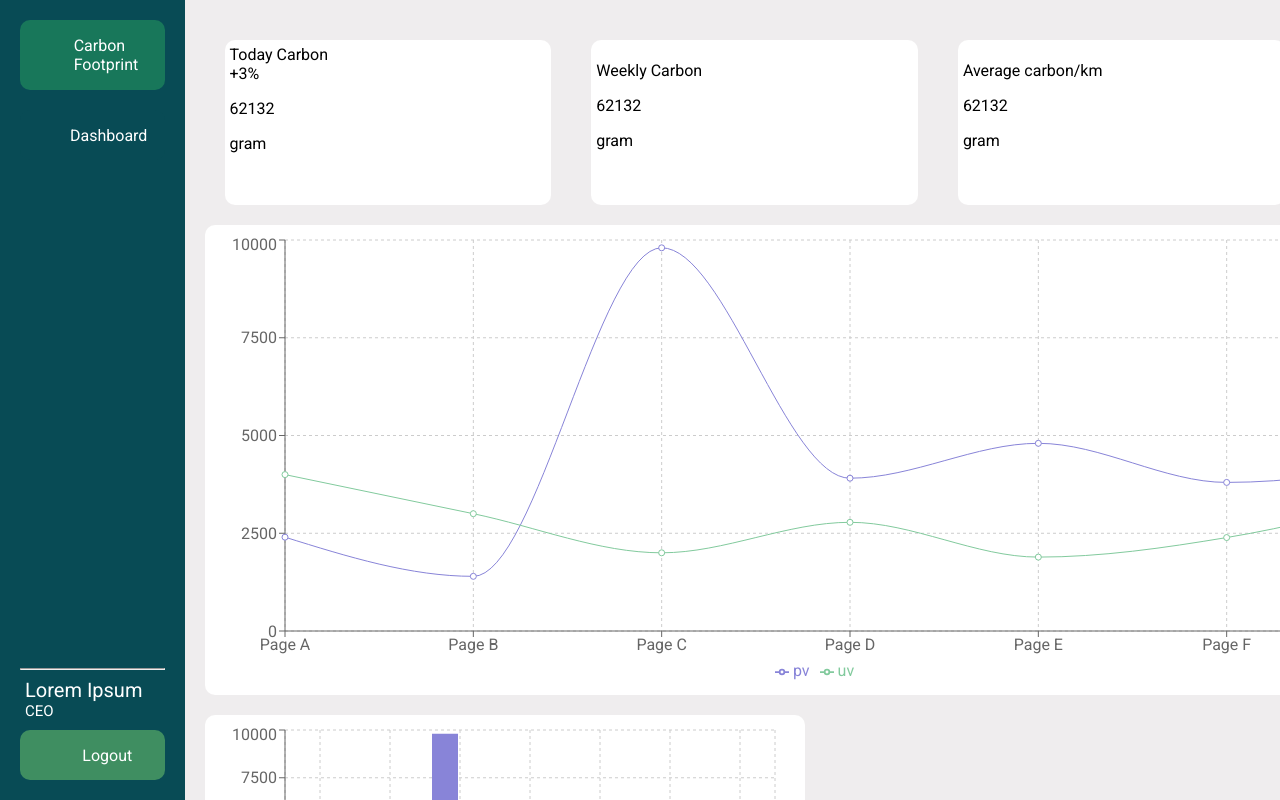
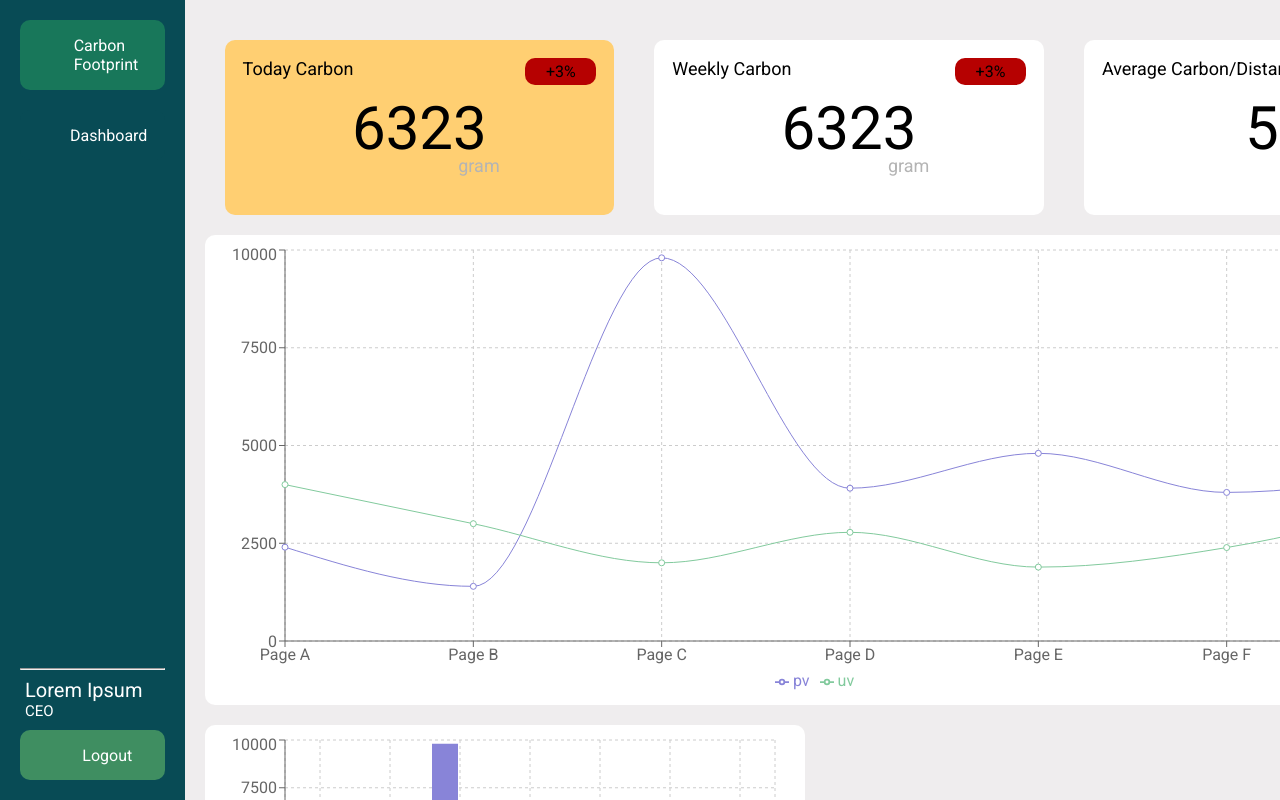
Before and after one commit to Perth27413/Cassandra, a Next.js app: page / in a window 1280 px wide. Shown: the top 800 px of the page. Built offline with nearby package versions, Linux system fonts and the light colour scheme.

Commit message:
card carbon v2 , active

```diff
--- a/components/card-carbon/Card.scss
+++ b/components/card-carbon/Card.scss
@@ -6,8 +6,8 @@
     justify-content: center;
     margin-top: 20px;
     margin-bottom: 20px;
-    width: 1100px;
-    height: 165px;
+    width: 1289px;
+    height: 175px;
     .card-item {
         display: block;
         box-sizing: border-box;
@@ -16,15 +16,63 @@
         border-radius: 10px;
         margin-left: 20px;
         margin-right: 20px;
-        padding: 5px;
+        padding: 18px;
 
-        transition: transform 600ms;
+        transition: 0.6s;
 
         &:hover {
+            cursor: pointer;
             background-color: #FFCF72;
             transform: scale(1.09);
         }
 
+        &:active {
+            transform: scale(0.97);
+        }
+
+        .top {
+            height: 25%;
+            display: flex;
+            flex-direction: row;
+            padding: 0;
+            .con-topic {
+                width: 80%;
+                text-align: start;
+                font-size: 18px;
+                margin: 0;
+            }
+            .con-percent {
+                background-color: #B60101;
+                width: 20%;
+                height: 27px;
+                border-radius: 10px;
+                text-align: center;
+                padding-top: 4px;
+                margin: 0;
+            }
+        }
+        .mid {
+            height: 45%;
+            padding: 0;
+            .volume {
+                margin: 0;
+                text-align: center;
+                font-size: 60px;
+            }
+        }
+        .bottom {
+            height: 30%;
+            padding: 0;
+            .text-gram {
+               margin: 0;
+               font-size: 18px;
+               color: #B4B4B4;
+               padding-left: 61%;
+            }
+        }
+
+        &.active {
+            background-color: #FFCF72;
+        }
     }
-
 }
--- a/components/card-carbon/Card.tsx
+++ b/components/card-carbon/Card.tsx
@@ -1,47 +1,65 @@
 import React from 'react'
 import './Card.scss'
 
-interface IProps {}
+export default function Card(): JSX.Element {
+  const [number, setNumber] = React.useState(0)
+  const [cardList, setCardList] = React.useState([
+    {
+      topic: 'Today Carbon',
+      persent: '+3%',
+      volume: '6323',
+      gram: 'gram'
+    },
+    {
+      topic: 'Weekly Carbon',
+      persent: '+3%',
+      volume: '6323',
+      gram: 'gram'
+    },
+    {
+      topic: 'Average Carbon/Distance',
+      persent: '+3%',
+      volume: '59',
+      gram: 'gram'
+    },
+  ])
 
-interface IState {
+  const active = (numCurrent: number) => {
+    if (numCurrent == 0) {
+      setNumber(0)
+    } else if (numCurrent == 1) {
+      setNumber(1)
+    } else if (numCurrent == 2) {
+      setNumber(2)
+    } else {
+      setNumber(0)
+    }
   }
 
-class Card extends React.PureComponent<IProps, IState> {
-  constructor(props: IProps) {
-    super(props)
-  }
-  render(): JSX.Element {
   return (
     <div id='card'>
-        <div className='card-item'>
-          <div>
-            <div>
-              <label>Today Carbon</label>
+
+      {cardList.map((item, index) => {
+        return (
+          <div key={index} className={`card-item ${index == number ? 'active' : ''}`} onClick={()=>active(index)}>
+            <div className='top'>
+              <div className='con-topic'>
+                <label className='text-topic'>{item.topic}</label>
               </div>
-            <div>
-              <label>+3%</label>
+              <div className='con-percent'>
+                <label className='percent'>{item.persent}</label>
               </div>
             </div>
-          <div>
-            <p >62132</p>
+            <div className='mid'>
+              <p className='volume'>{item.volume}</p>
             </div>
-          <div>
-            <label>gram</label>
-          </div>
-        </div>
-        <div className='card-item'>
-          <p>Weekly Carbon</p>
-          <p>62132</p>
-          <p >gram</p>
-        </div>
-        <div className='card-item'>
-          <p>Average carbon/km</p>
-          <p>62132</p>
-          <p>gram</p>
+            <div className='bottom'>
+              <label className='text-gram'>{item.gram}</label>
             </div>
           </div>
         )
+      })}
+
+    </div>
+  )
 }
-}
-
-export default Card
```
Lines whose indentation alone changed are shown as unchanged.
